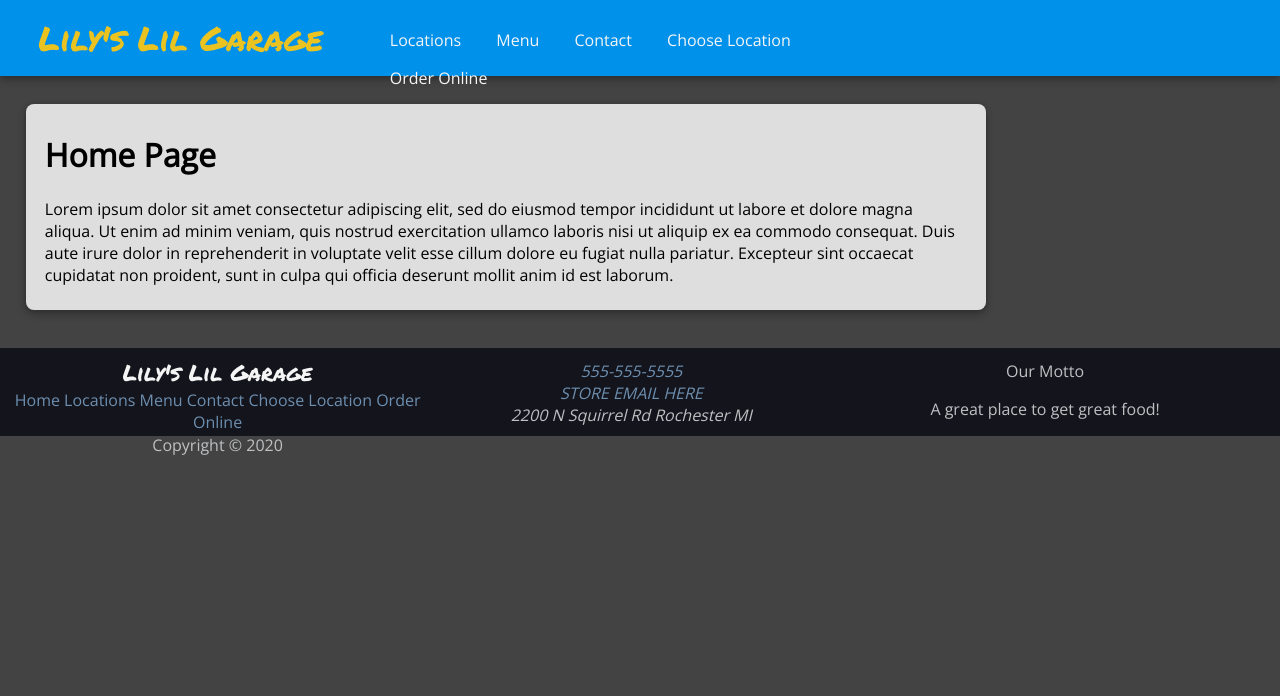
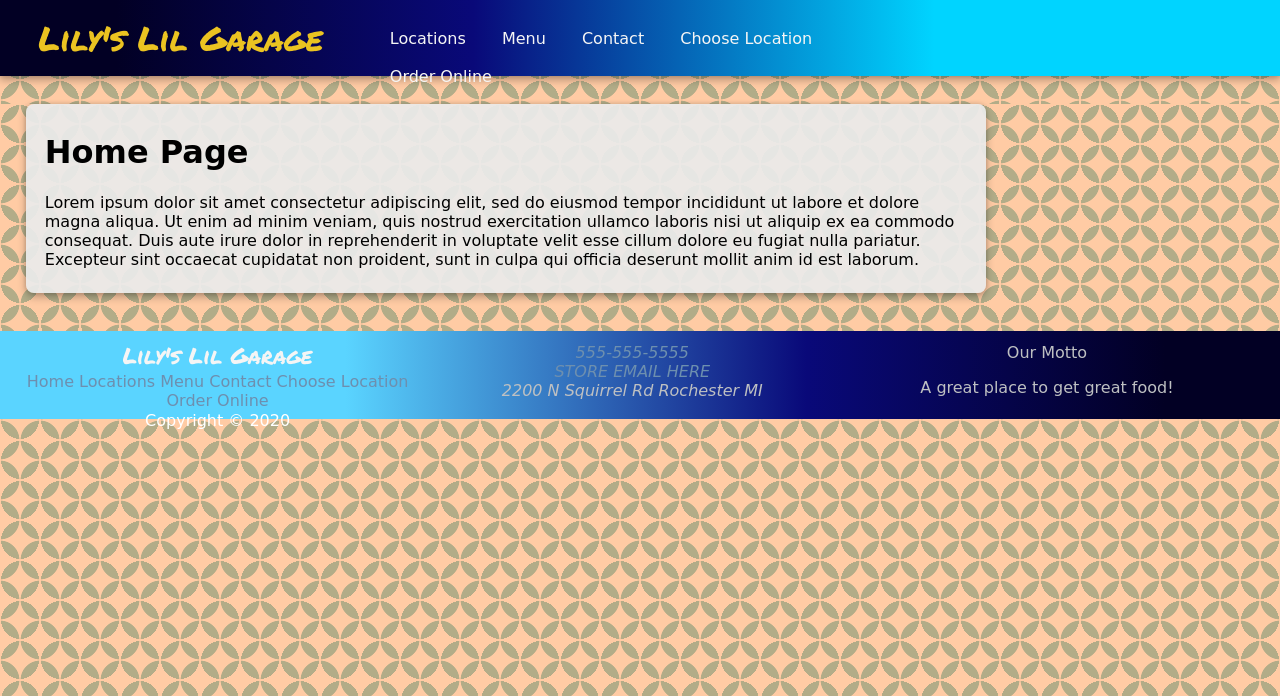
Before and after one commit to cjordanOU/Lily-Garage-Website, a PHP site: page /home.html in a window 1280 px wide. Shown: the top 696 px of the page. Run offline with PHP 8.4, Linux system fonts and the light colour scheme.

Commit message:
I made the website Swaggy

```diff
--- a/style.css
+++ b/style.css
@@ -9,7 +9,7 @@
 /* ------ ------ Applies to All HTML elements ------ ------ */
 * {
     box-sizing: border-box;
-    font-family:'Open Sans', sans-serif;
+    font-family:"Comic Sans MS", cursive, sans-serif;
 }
 
 /* ------ ------ Standard HTML Styles ------ ------ */
@@ -17,10 +17,14 @@
 /* ------ body & html ------ */
 body, html {
     margin: 0;
-    background-color: #434343;
     width: 100%;
     min-width: 100%;
     top: 0;
+	background-color: #B2AC88;
+	background-image: radial-gradient(closest-side, transparent 95%, rgba(255, 203, 164) 90%),
+	radial-gradient(closest-side, transparent 95%, rgb(255,203,164) 99%);
+	background-size:40px 40px;
+	background-position:0 0, 20px 20px;
 }
 
 /* ------ header ------ */
@@ -28,7 +32,8 @@ header {
     /* Entire header box area */
     height: 9.5vh;
     max-height: 9.5vh;
-    background: #0091ea;
+    background: rgb(2,0,36);
+	background: linear-gradient(90deg, rgba(2,0,36,1) 9%, rgba(9,9,121,1) 37%, rgba(0,212,255,1) 73%);
     position: fixed;
     width: 100%;
     padding: 2.375vh 3%;
@@ -82,7 +87,8 @@ footer {
     /* Entire footer box area */
     width: 100%;
     height: 11vh;
-    background-color: rgb(20, 20, 29);
+    background: rgb(2,0,36);
+	background: linear-gradient(270deg, rgba(2,0,36,1) 9%, rgba(9,9,121,1) 37%, rgba(90,212,255,1) 73%);
     padding: 1vh 1vw;
     color: rgb(190, 192, 194);
   }
@@ -237,6 +243,6 @@ footer div nav a:hover, footer div address a:hover {
 
 #footCopy {
     /* The copyright text on the footer */
-    color: rgb(190, 192, 194);
+    color: rgb(255, 255, 255);
     margin: .1vh 0;
 }
```
